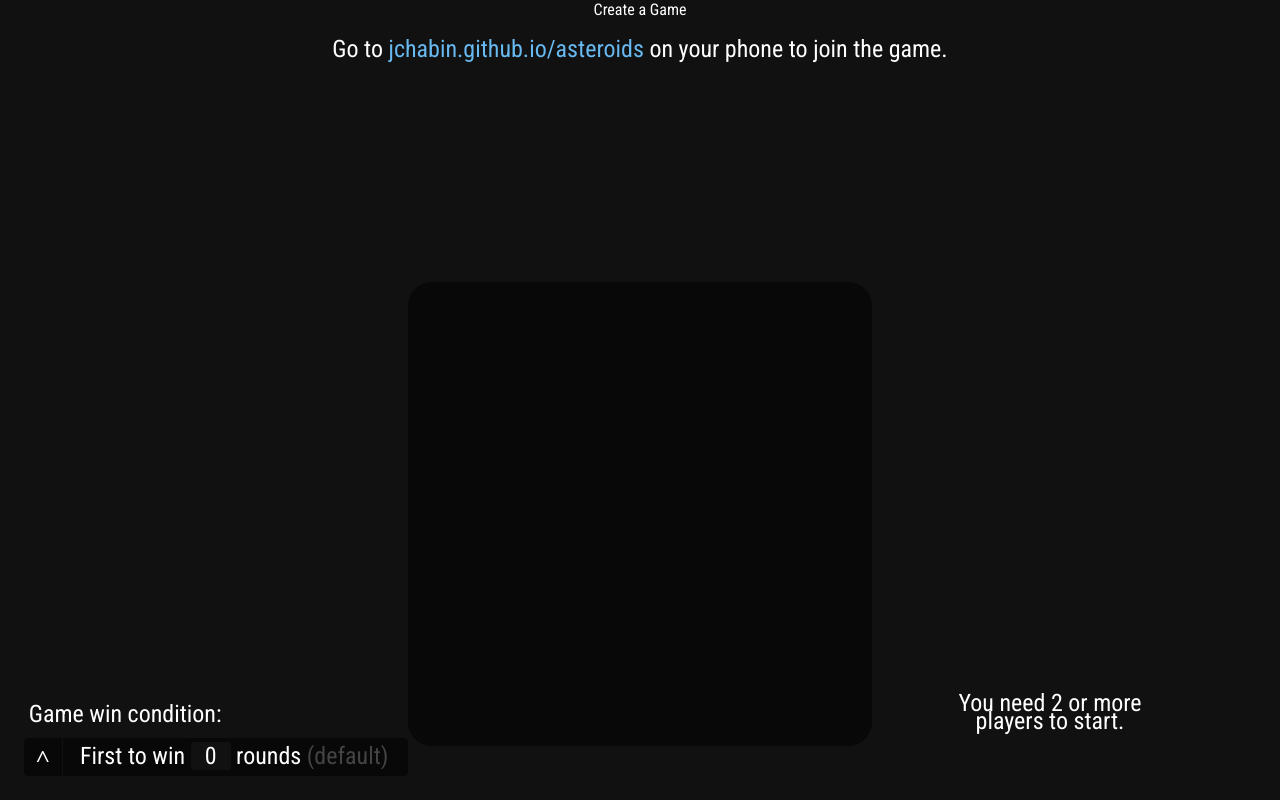
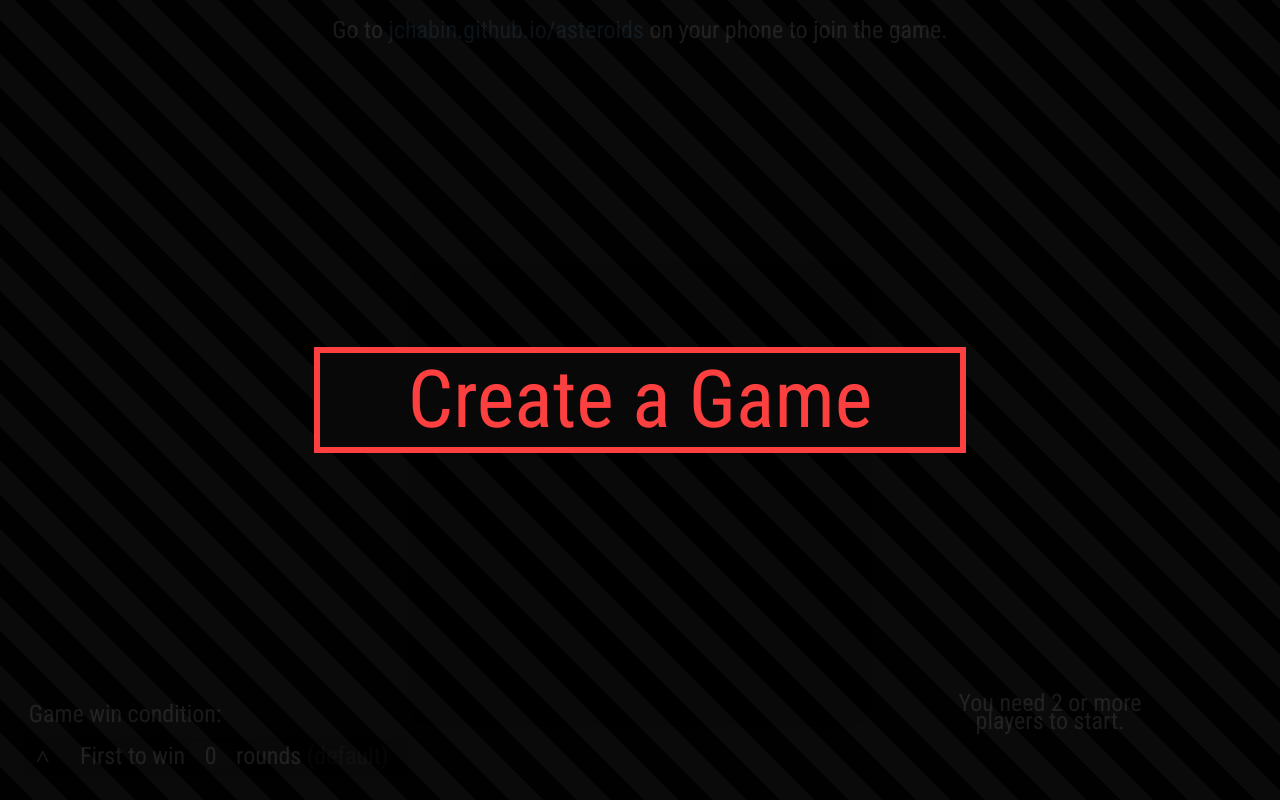
Before and after one commit to jchabin/asteroids, a plain HTML site: page index.html in a window 1280 px wide. Drawn offline with Linux system fonts and the light colour scheme; no server answers; a web font is replaced by a local one.

Commit message:
Update style.css

```diff
--- a/style.css
+++ b/style.css
@@ -501,3 +501,34 @@ input[type=number] {
 	position: fixed;
 	overflow: visible;
 }
+#overlay{
+	position: fixed;
+	top: -100vh;
+	left: 0;
+	height: 100vh;
+	width: 100vw;
+	background: repeating-linear-gradient(45deg, rgba(0, 0, 0, 0.9), rgba(0, 0, 0, 0.9) 3vmin, rgba(10, 10, 10, 0.9) 3vmin, rgba(10, 10, 10, 0.9) 6vmin);
+	z-index: 1;
+	transition: top .3s;
+}
+#overlay.active{
+	top: 0;
+}
+#create{
+	display: inline-block;
+	text-align: center;
+	background: #080808;
+	border: 0.75vmin solid #fc3f3f;
+	color: #fc3f3f;
+	font-size: 10vmin;
+	width: 80vmin;
+	cursor: pointer;
+	position: absolute;
+	top: 50vh;
+	left: 50vw;
+	transform: translate(-50%, -50%);
+}
+#create:hover{
+	background: #fc3f3f;
+	color: #080808;
+}
```
